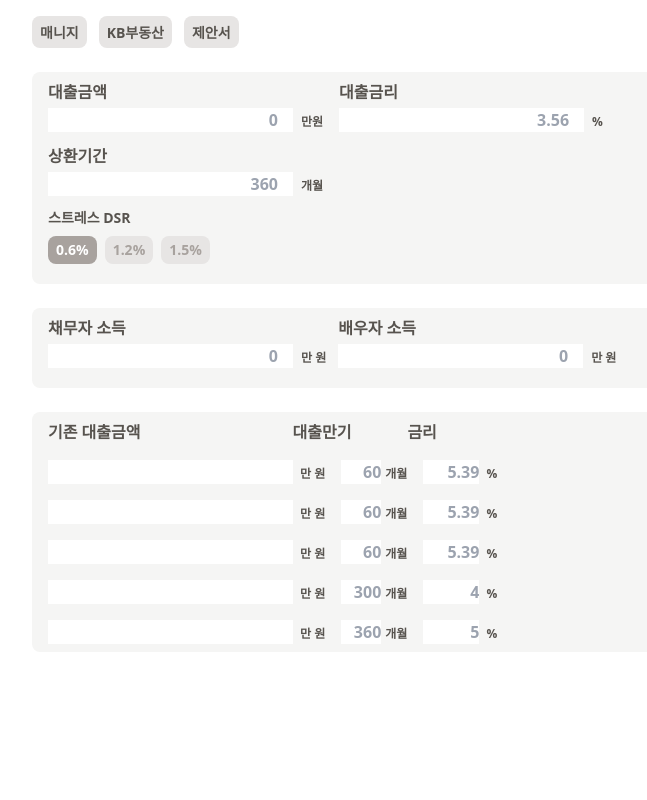
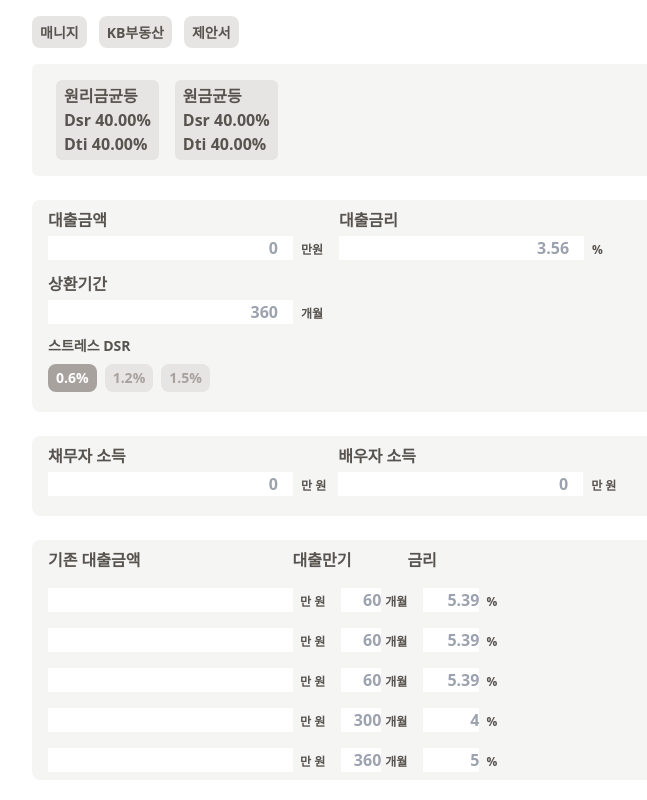
Before and after one commit to Yoonho5034/want-mortgage, a Next.js app: page /newDsr in a window 1280 px wide. Shown: the whole page, without its empty margins (128-775 px from the left). Built offline with nearby package versions, Linux system fonts and the light colour scheme.

Commit message:
fix: test

```diff
--- a/app/newDsr/page.js
+++ b/app/newDsr/page.js
@@ -26,6 +26,11 @@ const page = () => {
   // 채무자 연봉 & 배우자 연봉
   const [mainIncome, setMainIncome] = react.useState(0);
   const [subIncome, setSubIncome] = react.useState(0);
+  const [income, setIncome] = react.useState(0);
+  react.useEffect(() => {
+    setIncome(Number(mainIncome) + Number(subIncome));
+  }, [mainIncome, subIncome]);
+
   // console.log(mainIncome, subIncome, "김윤호");
 
   // 담보대출 금액
@@ -75,6 +80,19 @@ const page = () => {
               </button>
             );
           })}
+        </div>
+        {/* dsr */}
+        <div className=" flex bg-stone-100 rounded-md px-6 py-4 gap-4 mt-4 font-bold text-stone-600">
+          <div className="px-2 py-1 bg-stone-200  rounded-md">
+            <p>원리금균등</p>
+            <p>Dsr 40.00%</p>
+            <p>Dti 40.00%</p>
+          </div>
+          <div className="px-2 py-1 bg-stone-200  rounded-md">
+            <p>원금균등</p>
+            <p>Dsr 40.00%</p>
+            <p>Dti 40.00%</p>
+          </div>
         </div>
         {/* 신규담보대출 */}
         <div className="mt-6 bg-stone-100 px-4 py-2 font-bold text-stone-600 rounded-lg">
```
